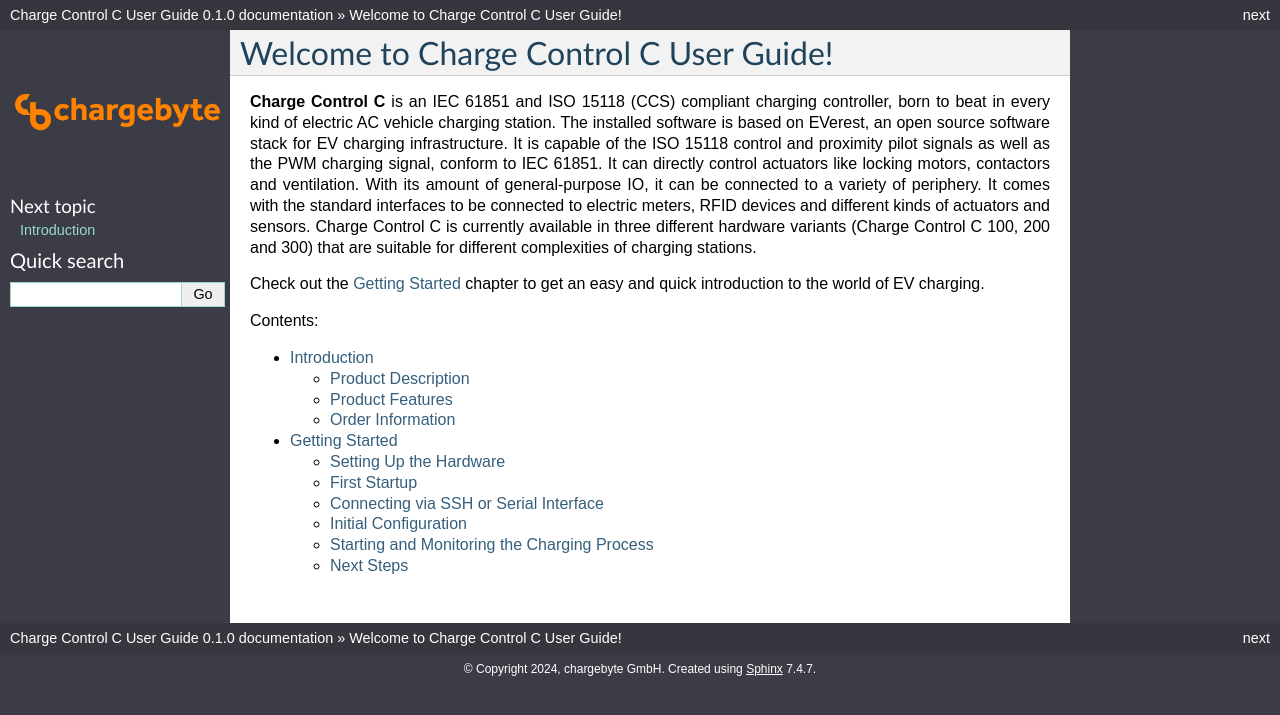
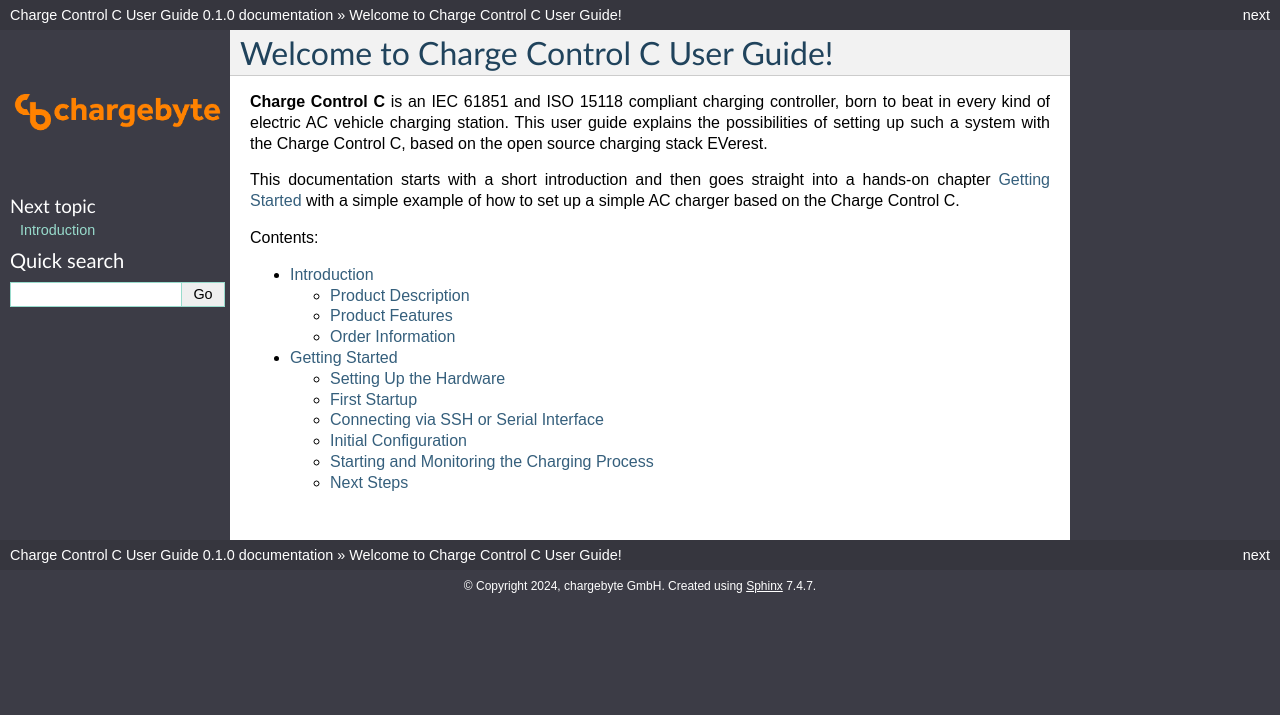
Before and after one commit to chargebyte/chargebyte-docs, a Sphinx documentation site: the page built from docs/source/index.rst, in a window 1280 px wide. Shown: the top 715 px of the page. Built offline with Sphinx 7.4.7, drawn with Linux system fonts in a browser that asks for light colours.

Commit message:
Improve index description (refs EVEREST-830)
Signed-off-by: Fabian Hartung <fabian.hartung@chargebyte.com>

```diff
--- a/docs/source/index.rst
+++ b/docs/source/index.rst
@@ -6,20 +6,14 @@
 Welcome to Charge Control C User Guide!
 =======================================================
 
-**Charge Control C** is an IEC 61851 and ISO 15118 (CCS) compliant charging
-controller, born to beat in every kind of electric AC vehicle charging station. The installed
-software is based on EVerest, an open source software stack for EV charging infrastructure.
-It is capable of the ISO 15118 control and proximity pilot signals as well as the PWM charging
-signal, conform to IEC 61851. It can directly control actuators like locking motors, contactors
-and ventilation.
-With its amount of general-purpose IO, it can be connected to a variety of periphery. It comes with
-the standard interfaces to be connected to electric meters, RFID devices and different kinds of
-actuators and sensors. Charge Control C is currently available in three different hardware variants
-(Charge Control C 100, 200 and 300) that are suitable for different complexities of charging
-stations.
+**Charge Control C** is an IEC 61851 and ISO 15118 compliant charging controller, born to beat in
+every kind of electric AC vehicle charging station. This user guide explains the possibilities of
+setting up such a system with the Charge Control C, based on the open source charging stack
+EVerest.
 
-Check out the :doc:`getting_started` chapter to get an easy and quick introduction to the world of
-EV charging.
+This documentation starts with a short introduction and then goes straight into a hands-on chapter
+:doc:`getting_started` with a simple example of how to set up a simple AC charger based on the
+Charge Control C.
 
 .. toctree::
    :maxdepth: 2
```
